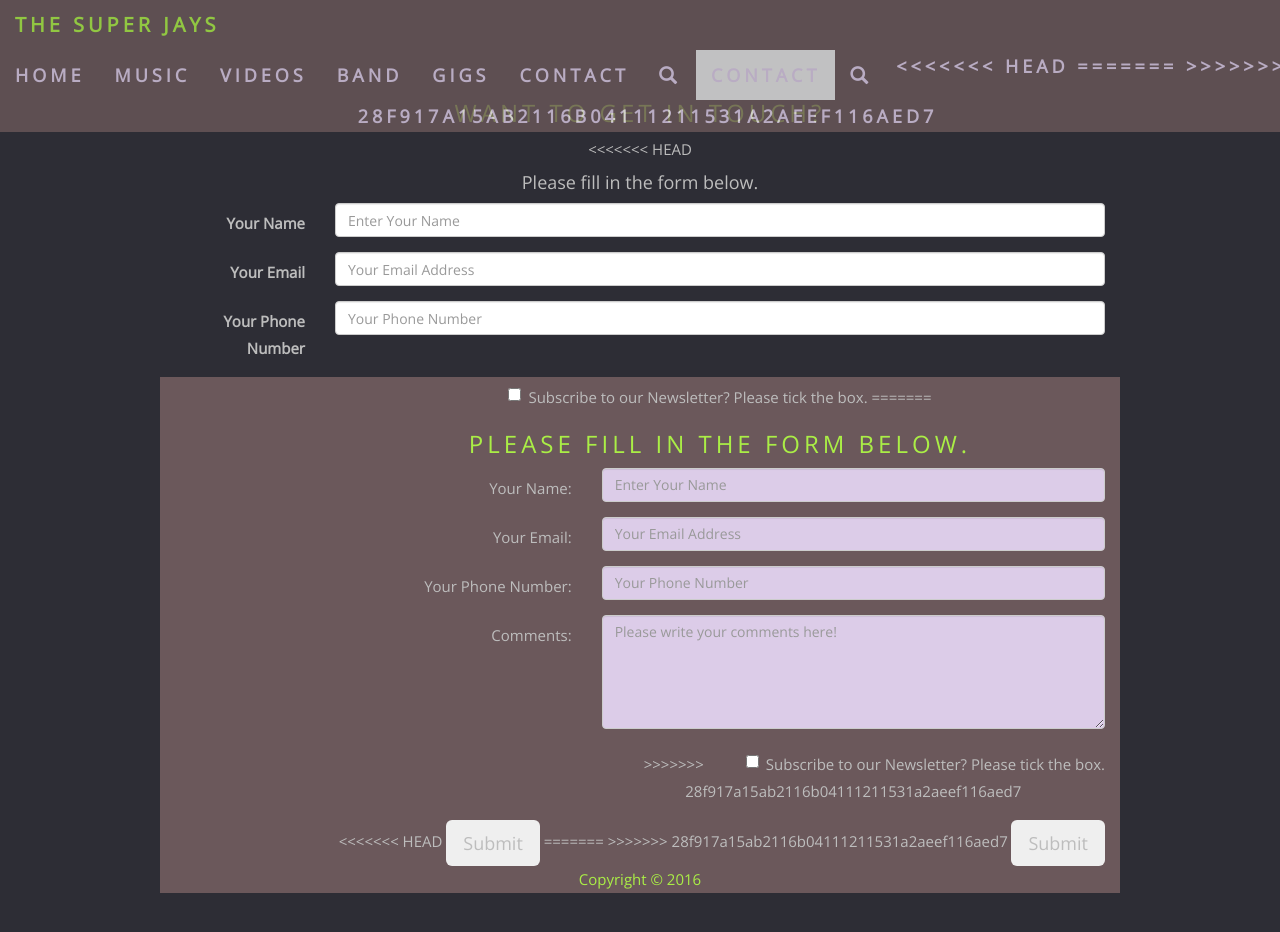
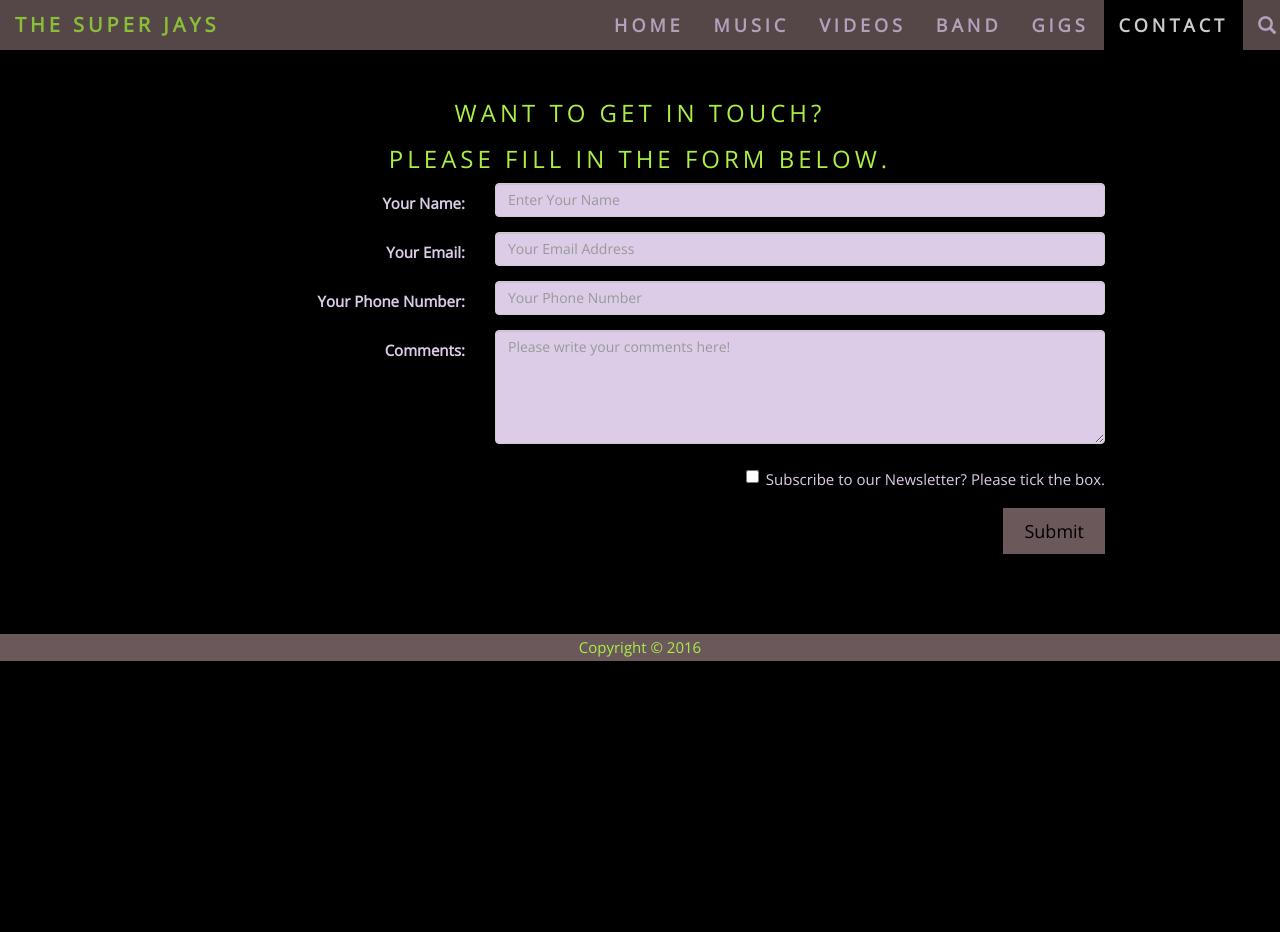
Before and after one commit to adrian-rus/1st-Project, a plain HTML site: page contact.html in a window 1280 px wide. After the commit the page ends 800 px from the top, so only its background shows below. Drawn offline with nearby package versions, Linux system fonts and the light colour scheme.

Commit message:
change website colors

```diff
--- a/contact.html
+++ b/contact.html
@@ -27,17 +27,11 @@
 			     <li><a href="video.html">Videos</a></li>
   			     <li><a href="band.html">Band</a></li>
 			     <li><a href="gigs.html">Gigs</a></li>
-<<<<<<< HEAD
-			     <li><a href="contact.html">Contact</a></li>
-			     <li></li>
-			     <li><a href="#"><span class="glyphicon glyphicon-search"></span></a></li>
-=======
 			     <li class="active"><a href="contact.html">Contact</a></li>
 			     <li id="search-bar">
 			     	<a href="#"><input type="text" id="search" placeholder="Search here!"></a>
 				 </li>
 			     <li id="search-btn"><a href="#"><span class="glyphicon glyphicon-search" id="search-btn"></span></a></li>
->>>>>>> 28f917a15ab2116b04111211531a2aeef116aed7
 			   <!--  <li><button class="btn btn-danger">Hide!</button></li>
 			     <li></li>
 			     <li><button class="btn" id="add">Add!</button></li>-->
@@ -47,32 +41,6 @@
 	<div class="td1">
 	<div class="container text-center">
 		<h3>Want to get in touch? </h3>
-<<<<<<< HEAD
-		<h4>Please fill in the form below.</h4>
-		<form role="form" class="form-horizontal">
-			<div class="form-group">
-				<label class="control-label col-sm-2" for="name">Your Name</label>
-				<div class="col-sm-10">
-					<input type="name" class="form-control" id="name" placeholder="Enter Your Name">
-				</div>
-			</div>
-			<div class="form-group">
-				<label class="control-label col-sm-2" for="email">Your Email</label>
-				<div class="col-sm-10">
-					<input type="email" class="form-control" id="email" placeholder="Your Email Address">
-				</div>
-			</div>
-			<div class="form-group">
-				<label class="control-label col-sm-2" for="phone">Your Phone Number</label>
-				<div class="col-sm-10">
-					<input type="phone" class="form-control" id="phone" placeholder="Your Phone Number">
-				</div>
-			</div>
-			<div class="form-group">
-				<div class="col-sm-offset-2 col-sm-10">
-					<div class="checkbox">
-						<label><input type="checkbox">Subscribe to our Newsletter? Please tick the box.</label>
-=======
 		<h3>Please fill in the form below.</h4>
 		<form role="form" class="form-horizontal">
 			<div class="form-group">
@@ -103,16 +71,11 @@
 				<div class="col-sm-offset-4 col-sm-8">
 					<div class="checkbox">
 						<label class="pull-right"><input type="checkbox">Subscribe to our Newsletter? Please tick the box.</label>
->>>>>>> 28f917a15ab2116b04111211531a2aeef116aed7
 					</div>
 				</div>
 			</div>
 
-<<<<<<< HEAD
-			<button type="submit" class="btn btn-lg">Submit</button>
-=======
 			<button type="submit" class="btn btn-lg pull-right">Submit</button>
->>>>>>> 28f917a15ab2116b04111211531a2aeef116aed7
 		</form>
 	</div>
 </div>
--- a/css/style.css
+++ b/css/style.css
@@ -64,16 +64,9 @@ input[type=text]:focus, input[type=number]:focus{
 
 }
 
-<<<<<<< HEAD
-body{
-		font: 400 15px/1.8 "Open Sans","Lato", "cursive", sans-serif;
-		background-color: black;
-	}
-=======
 .navbar-nav li a:hover{
 	color: #fff !important;
 }
->>>>>>> 28f917a15ab2116b04111211531a2aeef116aed7
 
 .navbar-nav li.active a{
 	color:#fff !important;
@@ -114,25 +107,9 @@ body{
 	width:20px;
 }
 
-<<<<<<< HEAD
-
-
-.carousel-caption h3{
-	color: #fff !important;
-}
-
-.td1{
-	background:#2d2d35;
-	color:#bdbdbd;
-}
-
-.td1 h3{
-	color: #fff;
-=======
 .td1{
 	background:black;
 	color:#DCCCE8;
->>>>>>> 28f917a15ab2116b04111211531a2aeef116aed7
 }
 
 .td1 p{
@@ -141,19 +118,6 @@ body{
 
 .btn{
 	padding: 10px 20px;
-<<<<<<< HEAD
-	background-color: #333;
-	color: #f1f1f1;
-	border-radius: 0;
-}
-
-.btn:hover{
-	border:1px solid #333;
-	background-color: #fff;
-	color:#000;
-}
-
-=======
 	background-color: #6b585b;
 	color: black;
 	border-radius: 0;
@@ -209,4 +173,3 @@ body{
 	color:black;
 
 }
->>>>>>> 28f917a15ab2116b04111211531a2aeef116aed7
```
Also changed, not shown: band.html (+0 -10 lines), gigs.html (+0 -7 lines), index.html (+1 -13 lines), music.html (+0 -16 lines), video.html (+0 -17 lines), mock ups/index.png (renamed from index.png).
